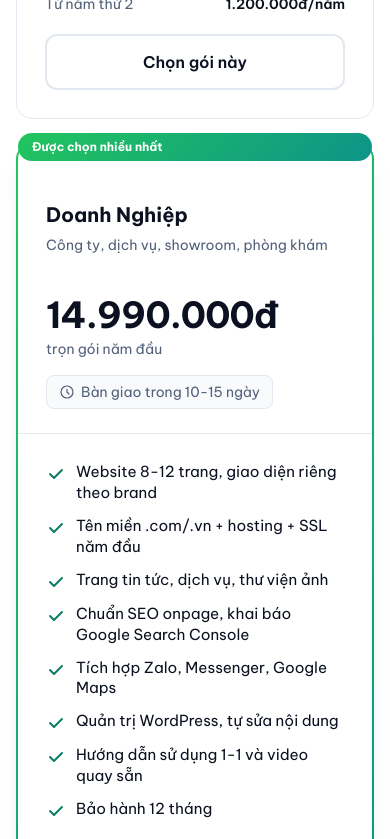
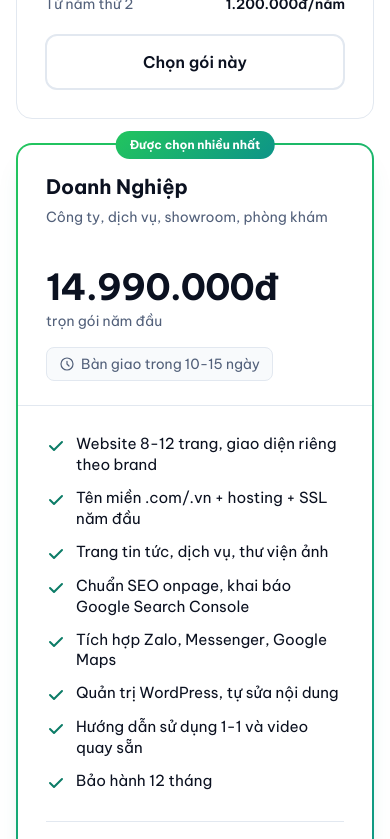
Before and after one commit to dangbt/software-landing, a Next.js app: page /vi in a window 390 px wide. Shown: the part 5740-6579 px from the top of the page. Built offline with nearby package versions, Linux system fonts and the light colour scheme.

Commit message:
SWL-6: Fix gradient border badge position and hover specificity

```diff
--- a/src/app/globals.css
+++ b/src/app/globals.css
@@ -205,7 +205,7 @@ html {
   position: relative;
   background: var(--gradient-primary);
   padding: 2px;
-  border-radius: 1rem;
+  border-radius: 1rem; /* matches rounded-2xl (16px) */
 }
 
 .card-gradient-border::before {
@@ -217,20 +217,11 @@ html {
   z-index: 0;
 }
 
-.card-gradient-border > * {
+/* Nâng z-index cho content bên trong, nhưng exclude badge .absolute
+   để tránh override position:absolute và z-index của badge */
+.card-gradient-border > *:not(.absolute) {
   position: relative;
   z-index: 1;
-}
-
-/* Hover effect nhẹ cho gradient border card */
-.card-gradient-border-hover {
-  transition: box-shadow 0.3s ease, transform 0.3s ease;
-}
-
-.card-gradient-border-hover:hover {
-  box-shadow: 0 8px 32px -8px rgba(34, 197, 94, 0.25),
-    0 4px 16px -4px rgba(13, 148, 136, 0.2);
-  transform: translateY(-2px);
 }
 
 /* Badge gradient — cho nhãn "Phổ biến nhất" */
@@ -240,13 +231,21 @@ html {
   font-weight: 700;
 }
 
-/* Hover subtle cho normal cards */
-.card-hover-subtle {
+/* Hover effect nhẹ cho gradient border card
+   Dùng specificity cao hơn để thắng .js .reveal.is-visible (0,3,0)
+   Selector này có specificity 0,4,0 */
+.js .card-gradient-border.reveal.is-visible:hover {
+  box-shadow: 0 8px 32px -8px var(--gradient-primary-hover, rgba(34, 197, 94, 0.3)),
+    0 4px 16px -4px rgba(13, 148, 136, 0.25);
+  transform: translateY(-2px);
+  transition: box-shadow 0.3s ease, transform 0.3s ease;
+}
+
+/* Hover subtle cho normal cards
+   Specificity 0,4,0 để thắng .js .reveal.is-visible */
+.js .card-hover-subtle.reveal.is-visible:hover {
+  border-color: var(--primary);
+  box-shadow: 0 4px 16px -4px var(--gradient-primary-hover, rgba(34, 197, 94, 0.2));
+  transform: translateY(-2px);
   transition: border-color 0.3s ease, box-shadow 0.3s ease, transform 0.3s ease;
 }
-
-.card-hover-subtle:hover {
-  border-color: var(--primary);
-  box-shadow: 0 4px 16px -4px rgba(34, 197, 94, 0.15);
-  transform: translateY(-2px);
-}
--- a/src/components/sections/pricing-section.tsx
+++ b/src/components/sections/pricing-section.tsx
@@ -28,7 +28,7 @@ export function PricingSection() {
                 key={plan.id}
                 className={`reveal relative flex flex-col h-full ${
                   plan.featured
-                    ? "card-gradient-border card-gradient-border-hover shadow-xl shadow-primary/10 lg:-mt-4"
+                    ? "card-gradient-border shadow-xl shadow-primary/10 lg:-mt-4"
                     : "rounded-2xl border border-border bg-card card-hover-subtle"
                 }`}
               >
```
